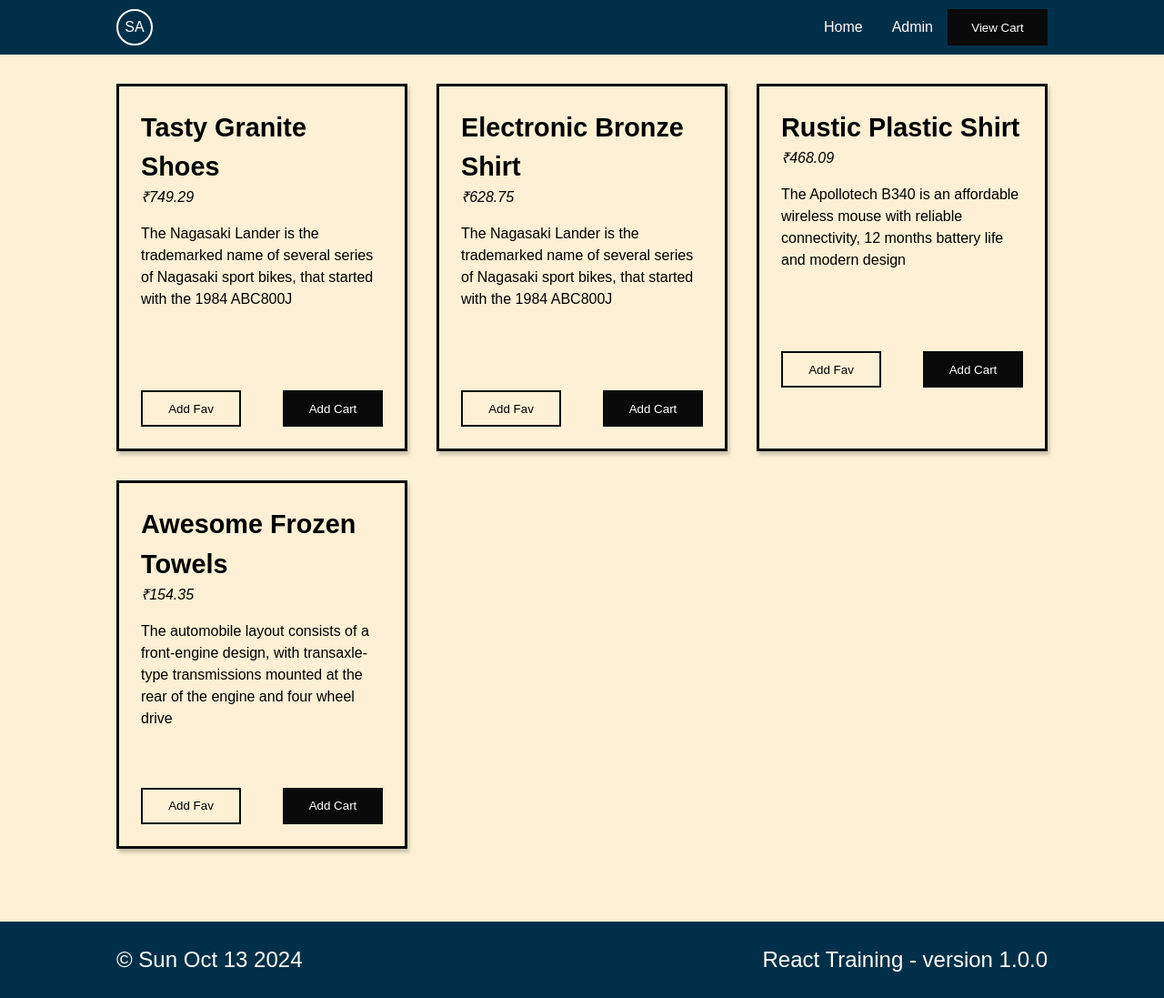
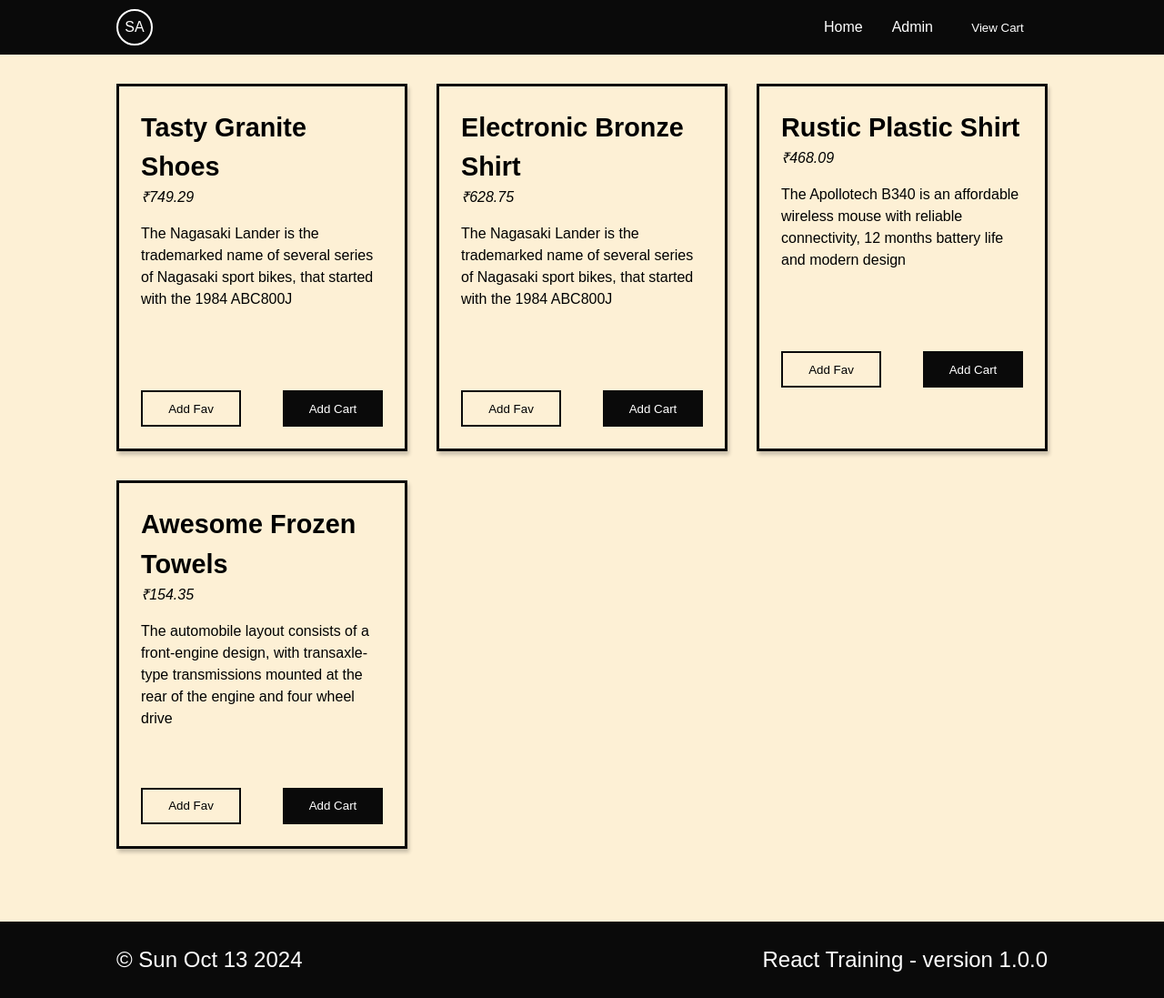
Before and after one commit to amoljagtap17/2024-react-training, a React (Vite) app: page / in a window 1280 px wide. Shown: the whole page at 91% size. Built offline with nearby package versions, Linux system fonts and the light colour scheme.

Commit message:
day 1: change primary color

```diff
--- a/src/components/section/layout/Footer/Footer.module.less
+++ b/src/components/section/layout/Footer/Footer.module.less
@@ -1,6 +1,6 @@
 .Footer {
   &__root {
-    background: #003049;
+    background: #0a0a0a;
     color: #fff;
     padding: 1.5rem 0;
     margin-top: 5rem;
--- a/src/components/section/layout/Header/Header.module.less
+++ b/src/components/section/layout/Header/Header.module.less
@@ -1,6 +1,6 @@
 .Header {
   &__root {
-    background: #003049;
+    background: #0a0a0a;
     color: #fff;
     margin-bottom: 2rem;
   }
```
